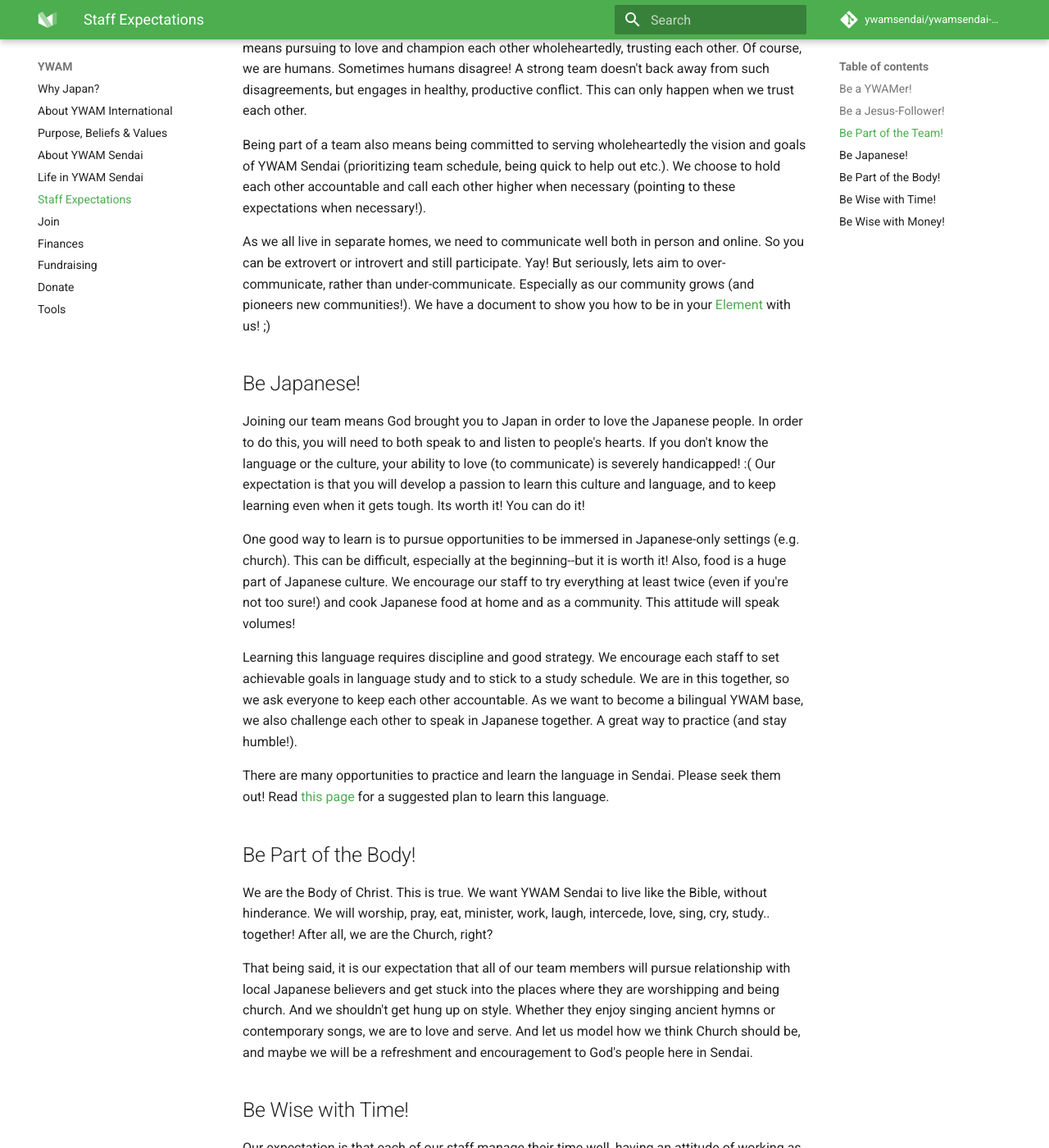
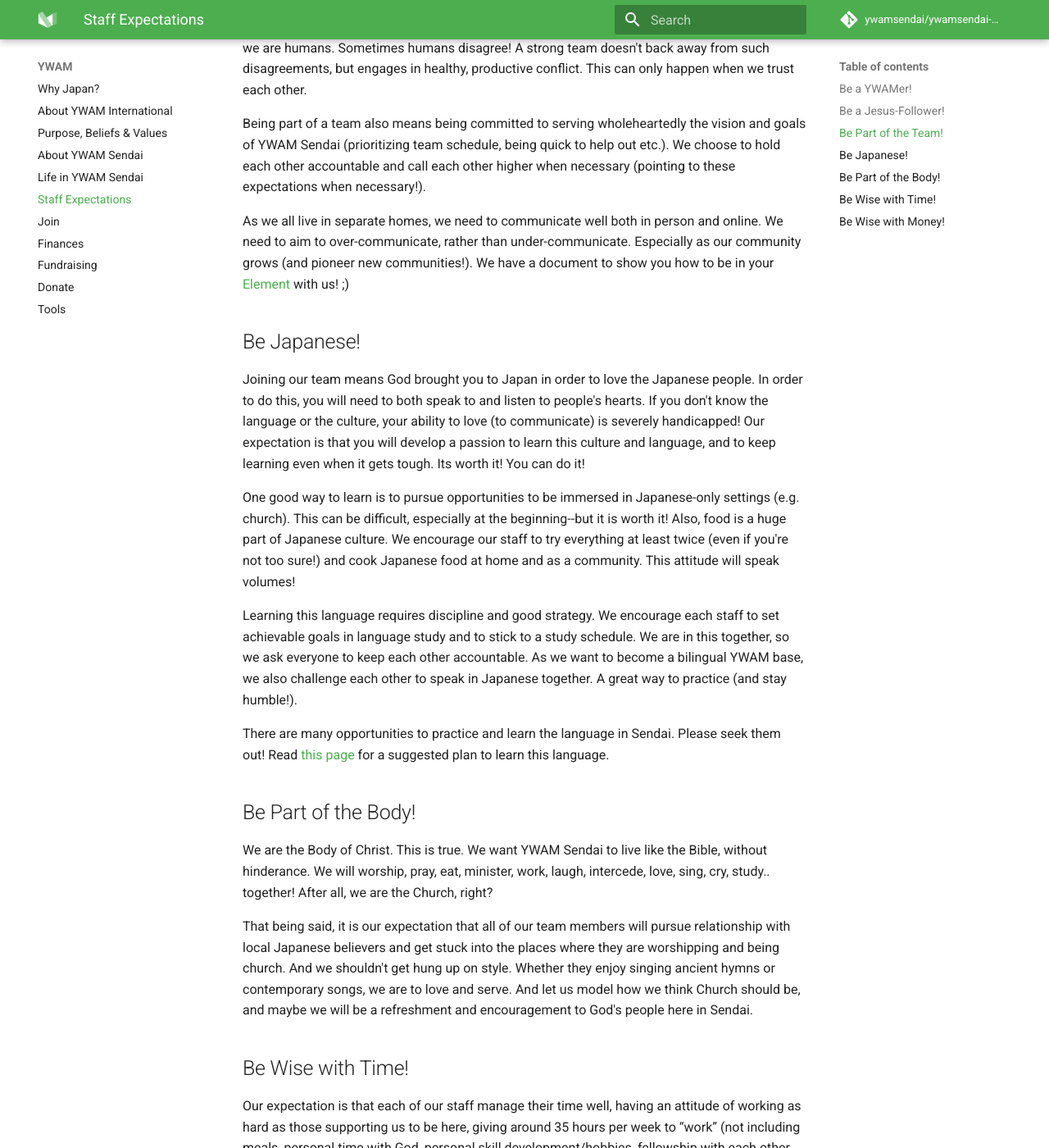
Before and after one commit to ywamsendai/ywamsendai-wiki, an MkDocs documentation site: the page built from docs/ywam/commitments.md, in a window 1280 px wide and 1400 px high, scrolled down 922 px. Shown: the whole window at 82% size. Built offline with MkDocs 1.6.1 and Material for MkDocs 9.7.7, drawn with Linux system fonts in a browser that asks for light colours; comment, search, counter and statistics services are not loaded; some of the changed text lies outside the part shown.

Commit message:
updated content

```diff
--- a/docs/ywam/commitments.md
+++ b/docs/ywam/commitments.md
@@ -4,7 +4,7 @@
 
 ## Be a YWAMer!
 
-To join our team, you would have had to have completed a DTS. The hope is that some of the YWAM 'DNA' rubbed off on to you there. Our expectation is that you will not only know what YWAM is about, but you will live it. You will pursue God and people as set out in our [YWAM Purpose, Beliefs & Values](values.md).
+To join our team, you would have had to have completed a DTS. Our expectation is that you will not only know what YWAM is about, but you will live it. You will pursue God and people as set out in our [YWAM Purpose, Beliefs & Values](values.md).
 
 We ask all of our team members, new and old, to refresh themselves regularly on what it means to be a YWAMer.
 
@@ -20,11 +20,11 @@
 
 Being part of a team also means being committed to serving wholeheartedly the vision and goals of YWAM Sendai (prioritizing team schedule, being quick to help out etc.). We choose to hold each other accountable and call each other higher when necessary (pointing to these expectations when necessary!).
 
-As we all live in separate homes, we need to communicate well both in person and online. So you can be extrovert or introvert and still participate. Yay! But seriously, lets aim to over-communicate, rather than under-communicate. Especially as our community grows (and pioneers new communities!). We have a document to show you how to be in your [Element](tools.md) with us! ;)
+As we all live in separate homes, we need to communicate well both in person and online. We need to aim to over-communicate, rather than under-communicate. Especially as our community grows (and pioneer new communities!). We have a document to show you how to be in your [Element](tools.md) with us! ;)
 
 ## Be Japanese!
 
-Joining our team means God brought you to Japan in order to love the Japanese people. In order to do this, you will need to both speak to and listen to people's hearts. If you don't know the language or the culture, your ability to love (to communicate) is severely handicapped! :( Our expectation is that you will develop a passion to learn this culture and language, and to keep learning even when it gets tough. Its worth it! You can do it!
+Joining our team means God brought you to Japan in order to love the Japanese people. In order to do this, you will need to both speak to and listen to people's hearts. If you don't know the language or the culture, your ability to love (to communicate) is severely handicapped! Our expectation is that you will develop a passion to learn this culture and language, and to keep learning even when it gets tough. Its worth it! You can do it!
 
 One good way to learn is to pursue opportunities to be immersed in Japanese-only settings (e.g. church). This can be difficult, especially at the beginning--but it is worth it! Also, food is a huge part of Japanese culture. We encourage our staff to try everything at least twice (even if you're not too sure!) and cook Japanese food at home and as a community. This attitude will speak volumes!
 
@@ -46,7 +46,7 @@
 --------- | --------- | ---------
 **YWAM Sendai Functioning** | 7 hours (20% of time) | All scheduled meetings, weekly worship and training, weekly intercession, role-related work, etc.
 **Ministry** | 28 hours (80% of time) | Event prep, kokubuncho, DTS/school prep, meeting Japanese people, prayer walking, evangelism, etc.
-**Language Study** | Up to 14 hours (50% of ministry) | For all new non-Japanese speaking staff: up to 50% of ministry time studying the Japanese language for up to 2 years, working towards achieving JLPT N2 – leaving at least 14 hours for ministry
+**Language Study** | Up to 14 hours (50% of ministry) | For all new non-Japanese speaking staff: up to 50% of ministry time studying the Japanese language for around 1 year – leaving at least 14 hours for ministry. (This does not apply to those here short-term or those looking to transition out of YWAM Japan.)
 
 ## Be Wise with Money!
 
```
Also changed, not shown: docs/ywam/join.md (+1 -1 lines).
